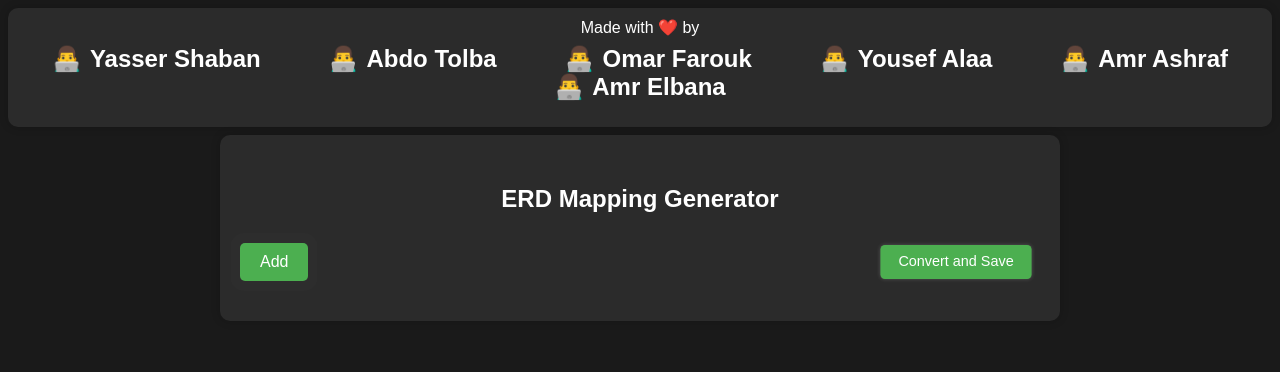
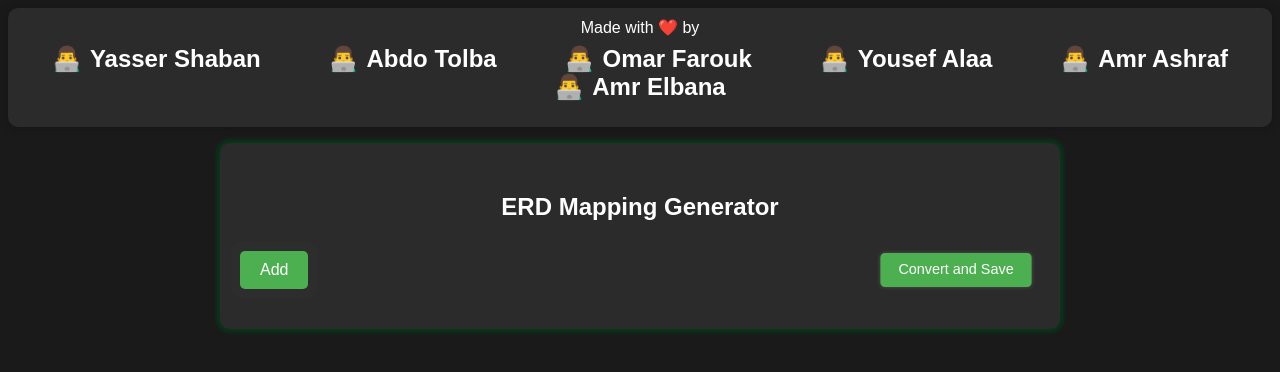
Before and after one commit to NightMare489/ERDmapping, a Flask app: page / in a window 1280 px wide. Shown: the top 372 px of the page. Run offline with Flask 3, Linux system fonts and the light colour scheme.

Commit message:
green shadow

```diff
--- a/templates/form.html
+++ b/templates/form.html
@@ -58,7 +58,7 @@
             padding: 20px;
             background-color: #2b2b2b;
             border-radius: 10px;
-            box-shadow: 0 0 10px rgba(0, 0, 0, 0.2);
+            box-shadow: 0 0 5px 3px rgba(0, 66, 25, 0.8);
         }
 
         h1 {
@@ -202,7 +202,7 @@
 
             user-select: none;
 
-            margin-bottom: .5rem;
+            margin-bottom: 1rem;
         }
 
         .names ul{
```
